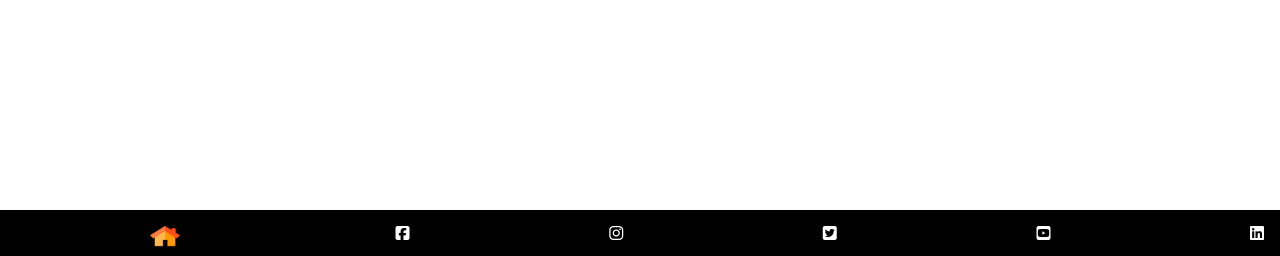
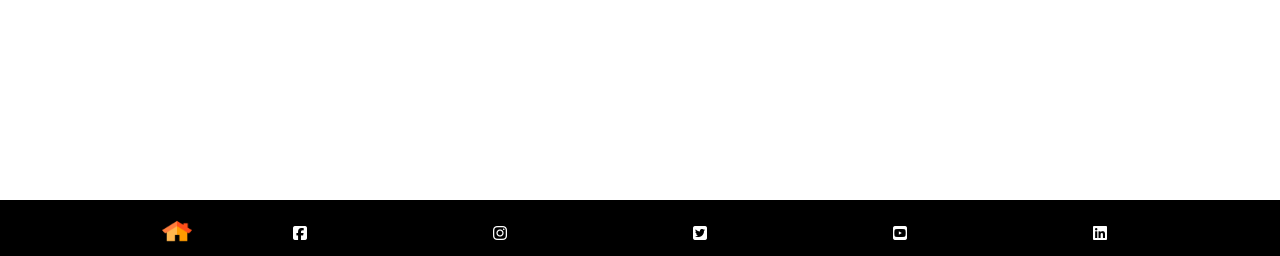
Before and after one commit to ANDREWAHN-UK/MILESTONE-FOUR, a Django app: template cart/templates/cart/cart.html in a window 1280 px wide. Shown: the part 544-800 px from the top of the page. Run offline with Django 3.2, Linux system fonts and the light colour scheme; the template is opened without the code that fills it, so the values that code supplies are empty; some libraries are stand-ins or nearby versions.

Commit message:
Testing - reformat botton navbar due to validator issues

```diff
--- a/static/css/main.css
+++ b/static/css/main.css
@@ -26,11 +26,15 @@ a {
 /* ====================================================={navbar}===================================================== */
 
 /* sets header and footer background colour */
-.navbar,
-.bottom-navbar {
+.navbar{
     background-color: black;
 }
 
+.bottom-navbar .nav-item{
+    padding-left:85px;
+    padding-right: 85px;
+    margin-top: 10px;
+}
 /* sets header and footer navlink colour, i.e .the text */
 .nav-link {
     color: #fff;
@@ -567,6 +571,12 @@ button:focus {
         font-size: 12px;
         padding: 10px;
     }
+
+    .bottom-navbar{
+        display: none;
+    }
+
+
 }
 
 @media (max-width: 550px) {
--- a/templates/base.html
+++ b/templates/base.html
@@ -169,27 +169,53 @@
 {% endblock %}
 
 <!-- footer -->
+
+<nav class="navbar navbar-expand-lg navbar-dark fixed-bottom bottom-navbar">
     <div class="container-fluid">
+        <a class="navbar-brand" href="{% url 'home' %}">
+            <img src="{% static 'media/home-icon-4.png' %}" alt="" width="30" height="24">
+        </a>
+
+            <ul class="navbar-nav me-auto mb-0 mb-lg-0">
+
+                <li class="nav-item"><a href="https://www.facebook.com" target="_blank"><i
+                            class="fab fa-facebook-square"></i></a></li>
+                <li class="nav-item"><a href="https://www.instagram.com" target="_blank"><i
+                            class="fab fa-instagram"></i></a>
+                </li>
+                <li class="nav-item"><a href="https://twitter.com/?lang=en-gb" target="_blank"><i
+                            class="fab fa-twitter-square"></i></a></li>
+                <li class="nav-item"><a href="https://www.youtube.com" target="_blank"><i
+                            class="fab fa-youtube-square"></i></a>
+                </li>
+                <li class="nav-item"><a href="https://www.linkedin.com/" target="_blank"><i
+                            class="fab fa-linkedin"></i></a>
+                </li>
+                <li class="nav-item"><a href="https://www.facebook.com" target="_blank"><i
+                            class="fab fa-facebook-square"></i></a></li>
+
+
+            </ul>
+
+
+    </div>
+</nav>
+<!--
     <nav class="navbar bottom-navbar fixed-bottom ">
+<div class="container-fluid">
+        <ul class="navbar-nav mr-auto">
 
             <li class="nav-item">
                 <a class="navbar-brand" href="{% url 'home' %}">
                     <img src="{% static 'media/home-icon-4.png' %}" alt="" width="30" height="24">
                 </a>
             </li>
-        <li class="nav-item"><a href="https://www.facebook.com" target="_blank"><i
-                    class="fab fa-facebook-square"></i></a></li>
-        <li class="nav-item"><a href="https://www.instagram.com" target="_blank"><i class="fab fa-instagram"></i></a>
-        </li>
-        <li class="nav-item"><a href="https://twitter.com/?lang=en-gb" target="_blank"><i
-                    class="fab fa-twitter-square"></i></a></li>
-        <li class="nav-item"><a href="https://www.youtube.com" target="_blank"><i class="fab fa-youtube-square"></i></a>
-        </li>
-        <li class="nav-item"><a href="https://www.linkedin.com/" target="_blank"><i class="fab fa-linkedin"></i></a>
-        </li>
 
 
-    </nav>
+        </ul>
 </div>
 
+    </nav> -->
+
+
 </html>
```
Also changed, not shown: TESTING.md (+2 -1 lines). Lines whose indentation alone changed are shown as unchanged.
